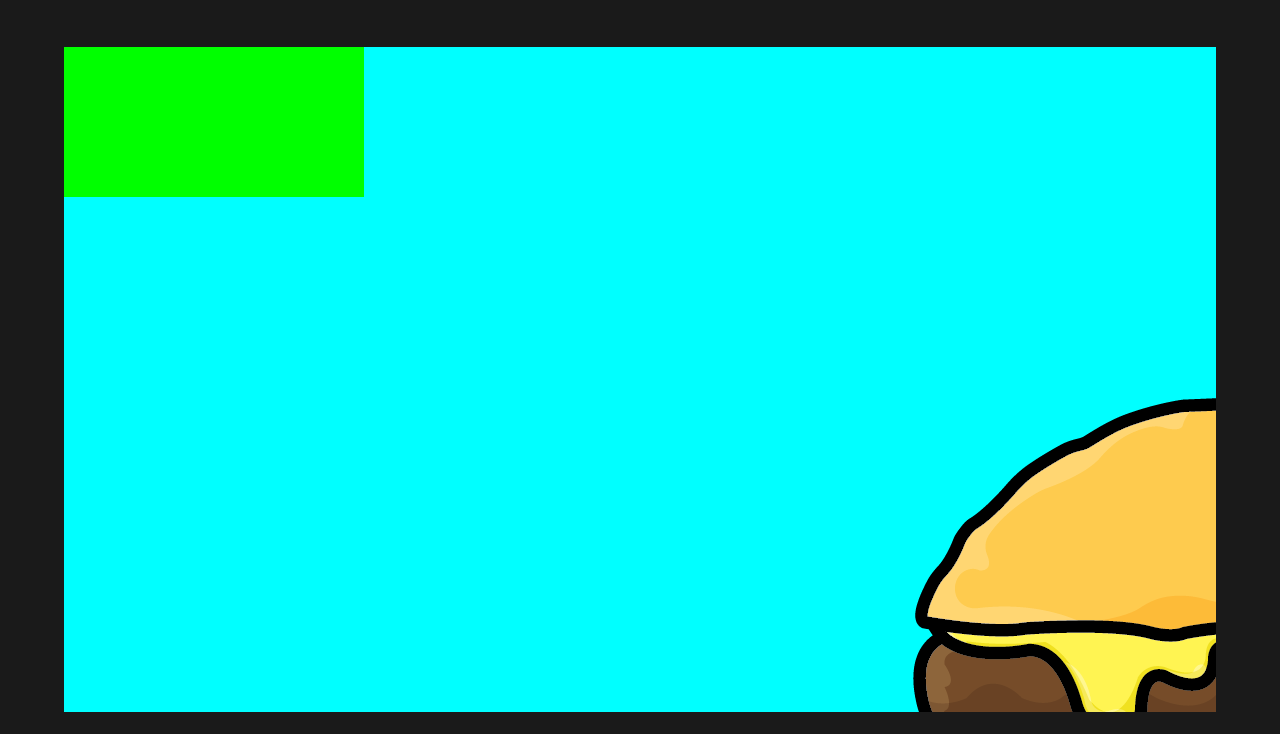
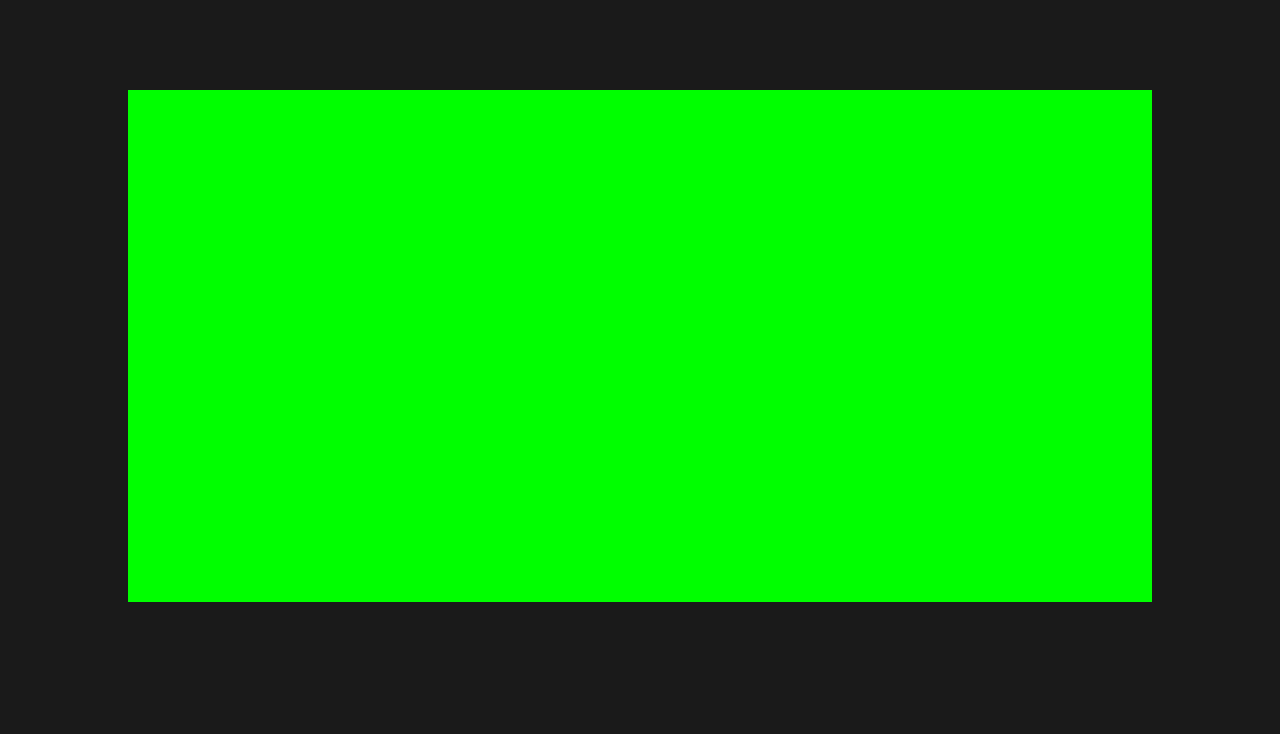
Before and after one commit to Smiley-Cartoons/Happy-Burgers, a plain HTML site: page index.html in a window 1280 px wide. Shown: the part 73-807 px from the top of the page. Drawn offline with Linux system fonts and the light colour scheme.

Commit message:
Board is rendered properly and now we can start adding units to it!

```diff
--- a/css/site.css
+++ b/css/site.css
@@ -6,24 +6,22 @@ body {
     margin: 0px;
     height: 100vh;
     background-color: hsl(0, 0%, 10%);
-    display: grid;
-    grid-template-rows: 15% 85%;
 }
 
 header {
     padding: 0px;
     width: 100%;
+    height: 30px;
     text-align: center;
     color: antiquewhite;
     font-family: sans-serif;
 }
+h1 {
+    margin-top: 5px;
+    font-size: 25px;
+}
 
 canvas {
+    margin: 10%;
     background-color: hsl(120, 100%, 50%);
 }
-
-.game-container {
-    margin: 0px 5% 15px 5%;
-    background-color: hsl(180, 100%, 50%);
-    background-image: url('../images/Restaurant-01.png');
-}
--- a/index.html
+++ b/index.html
@@ -10,14 +10,11 @@
 </head>
 <body>
     <header><h1>Happy Burgers (AKA Battle Burgers AKA Whatever)</h1></header>
-    <main class="game-container">
-        <canvas id="game_board_element">
-
-        </canvas>
-    </main>
+    <canvas id="game_board_element"></canvas>
     <script>
-        const globalBoard = new Board()
-        window.addEventListener("resize", globalBoard.boardOnWindowResize)
+        Board.init()
+        //window.addEventListener("resize", globalBoard.boardOnWindowResize) // this was a bad idea
+        Board.startGame()
     </script>
 </body>
 </html>
--- a/js/boards.js
+++ b/js/boards.js
@@ -1,33 +1,62 @@
 // Board on which units live
-class Board {
-    constructor() {
-        this.x_spaces = 100
-        this.y_spaces = 100
-        this.space_size = 10 // in px
-        this._units = []
+Board = {
+    init: function() {
+        Board.canvas = document.getElementById("game_board_element")
+        Board.x_spaces = 100
+        Board.y_spaces = 50
+        Board.space_size = 10 // in px
+        Board._units = []
 
-        this.millis_per_tick
-    }
+        Board.millis_per_tick = 25
+
+        Board.gameIsOver = false
+    },
+    canvas: undefined,
+    x_spaces: undefined,
+    y_spaces: undefined,
+    space_size: undefined, // in px
+    _units: [],
+    millis_per_tick: 25,
+    gameIsOver: false,
 
     // Kicks off game clock ticking cycle
-    startGame() {
-        let gameIsOver = true;
-        while (!gameIsOver) {
-            _tick()
-        }
-    }
+    startGame: function() {
+        setTimeout(Board._tick, Board.millis_per_tick)
+    },
 
     // Adjusts units for the current clock tick
-    _tick() {
-        // TODO: Position units
-    }
+    _tick: function() {
+        // Resize canvas
+        Board.adjustBoard()
 
-    // To be added as an event listener to the window.
+        Board._units.forEach((currentItem, index, array) => {
+            // TODO: Position units
+        })
+
+        // TODO: Verify that game is not over
+        if (Board.gameIsOver === false) {
+            setTimeout(Board._tick, Board.millis_per_tick)
+        } else {
+            // TODO: Add game wrap-up code
+        }
+    },
+
+    adjustBoard: function() {
+        let w = document.documentElement.clientWidth * 0.8; // margin 10% both sides
+        let h = document.documentElement.clientHeight * 0.8;
+
+        Board.space_size = w / Board.x_spaces
+
+        Board.canvas.width = Board.space_size * Board.x_spaces
+        Board.canvas.height = Board.space_size * Board.y_spaces
+    },
+
+    // DEPRECIATED. // To be added as an event listener to the window.
     boardOnWindowResize() {
-        let board = globalBoard // this works if a global Board is defigned. // TODO: fix this janky code
+        let board = globalBoard // Board works if a global Board is defigned. // TODO: fix Board janky code
         // Get width and height of the window excluding scrollbars
-        let w = document.documentElement.clientWidth;
-        let h = document.documentElement.clientHeight;
+        let w = document.documentElement.clientWidth*0.9; // margin 5% both sides
+        let h = document.documentElement.clientHeight-15; // margin 15px bottom
 
         let boardRatio = board.x_spaces / board.y_spaces
         let windowRatio = w / h
```
